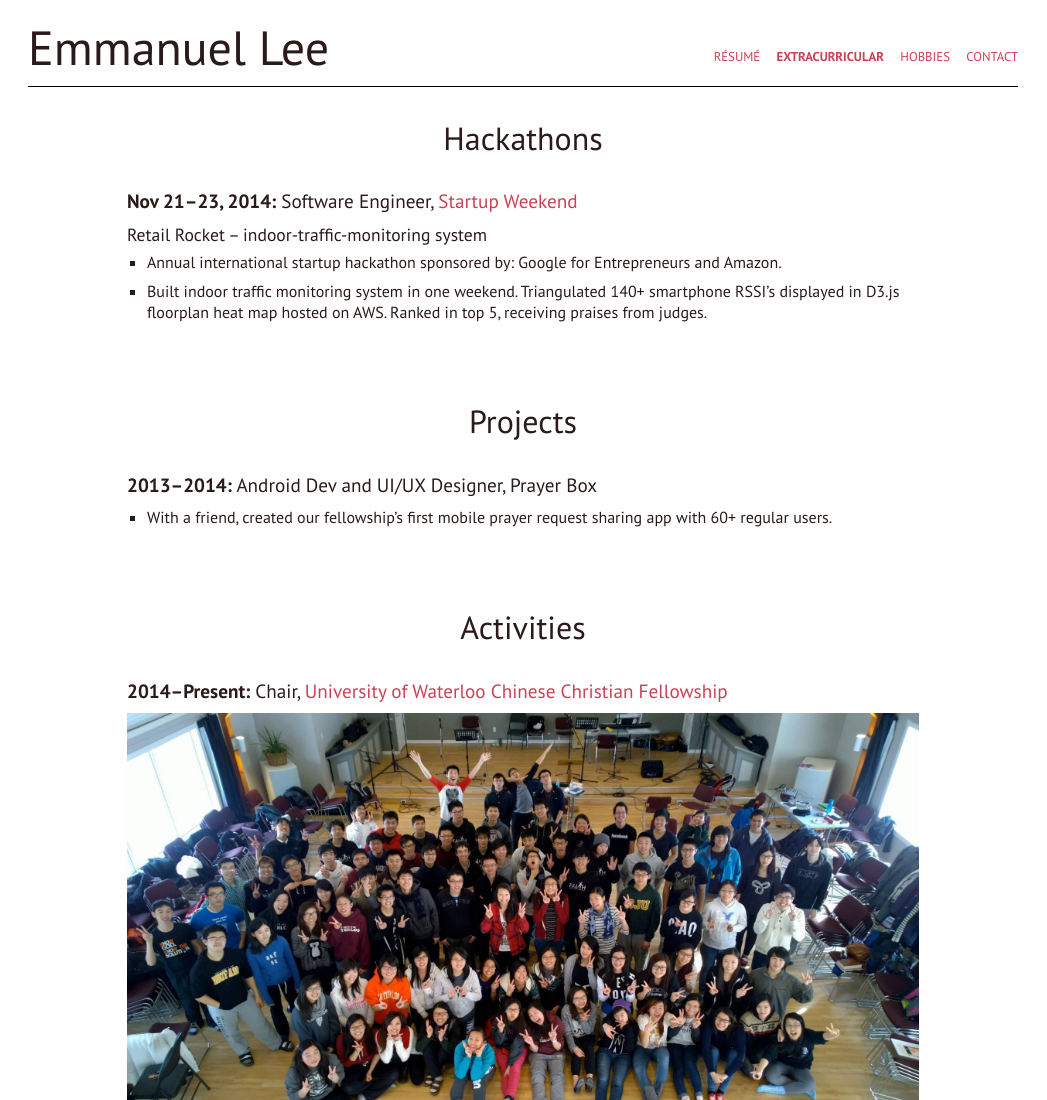
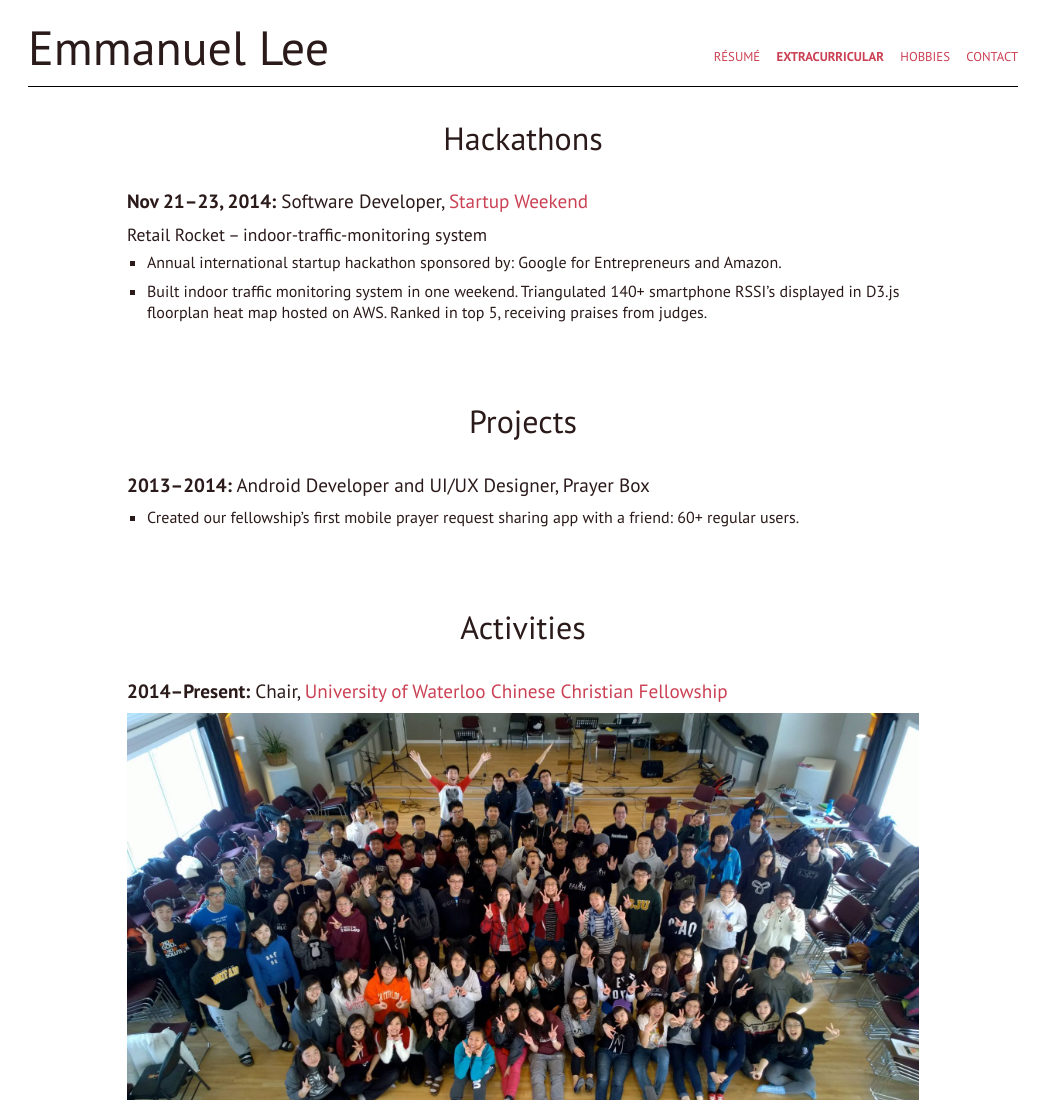
Before and after one commit to emmanueljl/emmanueljl.github.io, a plain HTML site: page extracurricular.html in a window 1280 px wide. Shown: the top 1100 px of the page, without its empty margins (117-1164 px from the left). Drawn offline with Linux system fonts and the light colour scheme.

Commit message:
Update extracurriculars

```diff
--- a/extracurricular.html
+++ b/extracurricular.html
@@ -79,7 +79,7 @@
         <h1>Hackathons</h1>
 
         <div>
-            <h2><strong>Nov 21–23, 2014:</strong> Software Engineer, <a rel="external" href="http://www.up.co/communities/canada/toronto/startup-weekend/4717" target="_blank">Startup Weekend</a></h2>
+            <h2><strong>Nov 21–23, 2014:</strong> Software Developer, <a rel="external" href="http://www.up.co/communities/canada/toronto/startup-weekend/4717" target="_blank">Startup Weekend</a></h2>
             <h3>Retail Rocket – indoor-traffic-monitoring system</h3>
             <ul>
                 <li>Annual international startup hackathon sponsored by: Google for Entrepreneurs and Amazon.</li>
@@ -94,9 +94,9 @@
         <h1>Projects</h1>
 
         <div>
-            <h2><strong>2013–2014:</strong> Android Dev and UI/UX Designer, Prayer Box</a></h2>
+            <h2><strong>2013–2014:</strong> Android Developer and UI/UX Designer, Prayer Box</a></h2>
             <ul>
-                <li>With a friend, created our fellowship’s first mobile prayer request sharing app with 60+ regular users.</li>
+                <li>Created our fellowship’s first mobile prayer request sharing app with a friend: 60+ regular users.</li>
             </ul>
         </div>
 
```
